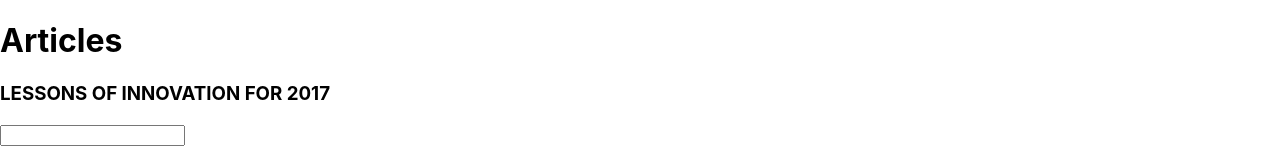
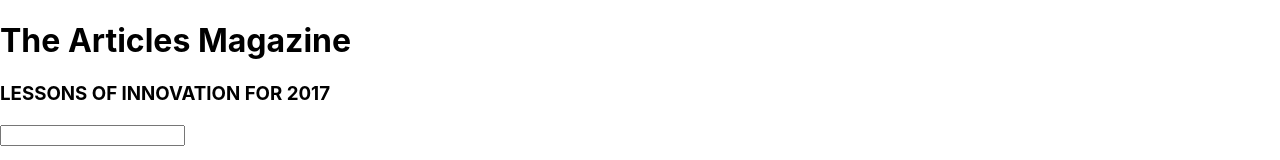
Before and after one commit to akarpas/article-app, a React app: page /article/0 in a window 1280 px wide. Shown: the top 160 px of the page. Built offline with nearby package versions, Linux system fonts and the light colour scheme.

Commit message:
chore: update header title and alignmnet

```diff
--- a/src/components/Header.js
+++ b/src/components/Header.js
@@ -8,7 +8,7 @@ const Header = props => {
     const { articleTitle } = props;
     return (
         <header className={style.headerContainer}>
-            <h1>Articles</h1>
+            <h1>The Articles Magazine</h1>
             <h3>{formatTitle(articleTitle)}</h3>
         </header>
     );
--- a/src/components/Header.scss
+++ b/src/components/Header.scss
@@ -1,5 +1,7 @@
 .headerContainer {
-    display: block;
+    display: flex;
+    flex-flow: column;
+    align-items: center;
     position: fixed;
     top: 0;
     left: 0;
```
